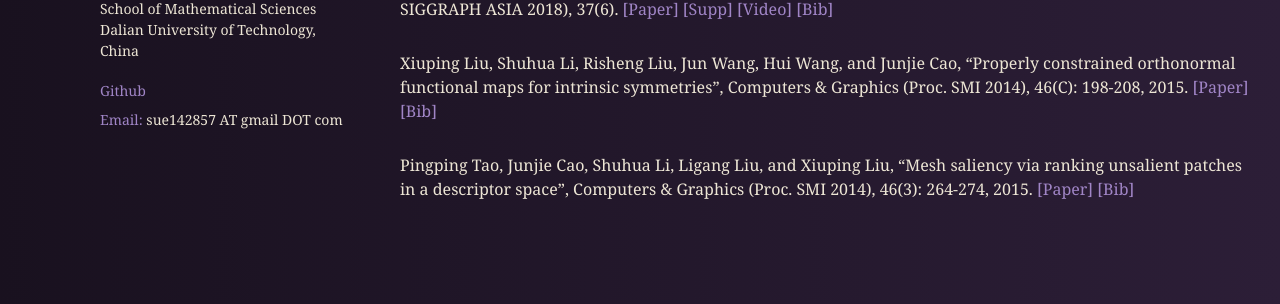
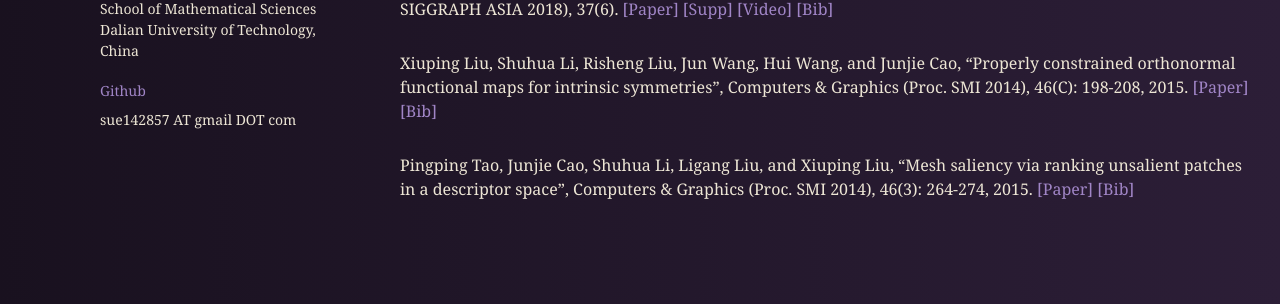
Before and after one commit to sergiokopplin/violet, a Jekyll site: the page built from index.html, in a window 1280 px wide. Shown: the part 371-675 px from the top of the page. Built offline with Jekyll 4.4.1, drawn with Linux system fonts in a browser that asks for light colours.

Commit message:
Update index.html

```diff
--- a/index.html
+++ b/index.html
@@ -18,7 +18,7 @@ title: Homepage
   <nav>
     <ul>
       <li><a href="https://github.com/{{ site.github }}">Github</a></li>
-      <li><a href="mailto:{{ site.email }}">Email:</a> sue142857 AT gmail DOT com</li>
+      <li><a href="mailto:{{ site.email }}"></a>sue142857 AT gmail DOT com</li>
     </ul>
   </nav>
 
```
